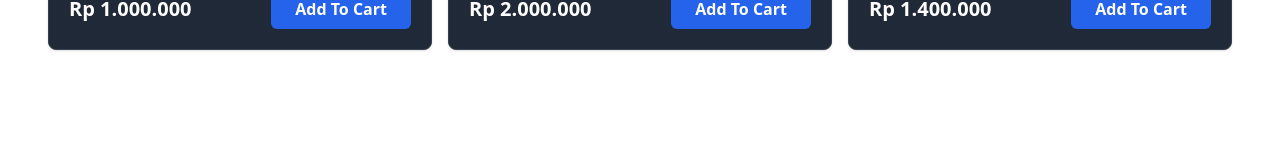
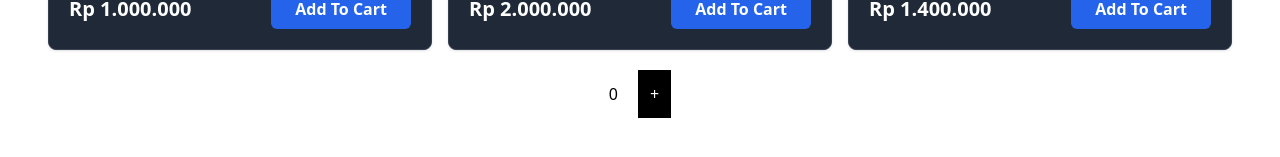
Before and after one commit to vikarmaulanaarrisyad/my-react-app, a React (Vite) app: page /products in a window 1280 px wide. Shown: the part 559-716 px from the top of the page. Built offline with nearby package versions, Linux system fonts and the light colour scheme.

Commit message:
add counter state

```diff
--- /dev/null
+++ b/src/components/Fragments/Counter.jsx
@@ -0,0 +1,26 @@
+import React, { Component } from "react"
+
+export class Counter extends Component {
+  constructor(props) {
+    super(props)
+    this.state = {
+      count: 0
+    }
+  }
+
+  render() {
+    return (
+      <div className="flex items-center">
+        <h1 className="mr-5">{this.state.count}</h1>
+        <button
+          className="bg-black text-white p-3"
+          onClick={() => this.setState({ count: this.state.count + 1 })}
+        >
+          +
+        </button>
+      </div>
+    )
+  }
+}
+
+export default Counter
--- a/src/pages/products.jsx
+++ b/src/pages/products.jsx
@@ -1,6 +1,7 @@
 import React from "react"
 import CardProduct from "../components/Fragments/CardProduct"
 import Button from "../components/Elements/Button"
+import Counter from "../components/Fragments/Counter"
 
 // Data Products
 const products = [
@@ -54,6 +55,10 @@
           </CardProduct>
         ))}
       </div>
+
+      <div className="flex w-100 justify-center">
+        <Counter></Counter>
+      </div>
     </>
   )
 }
```
